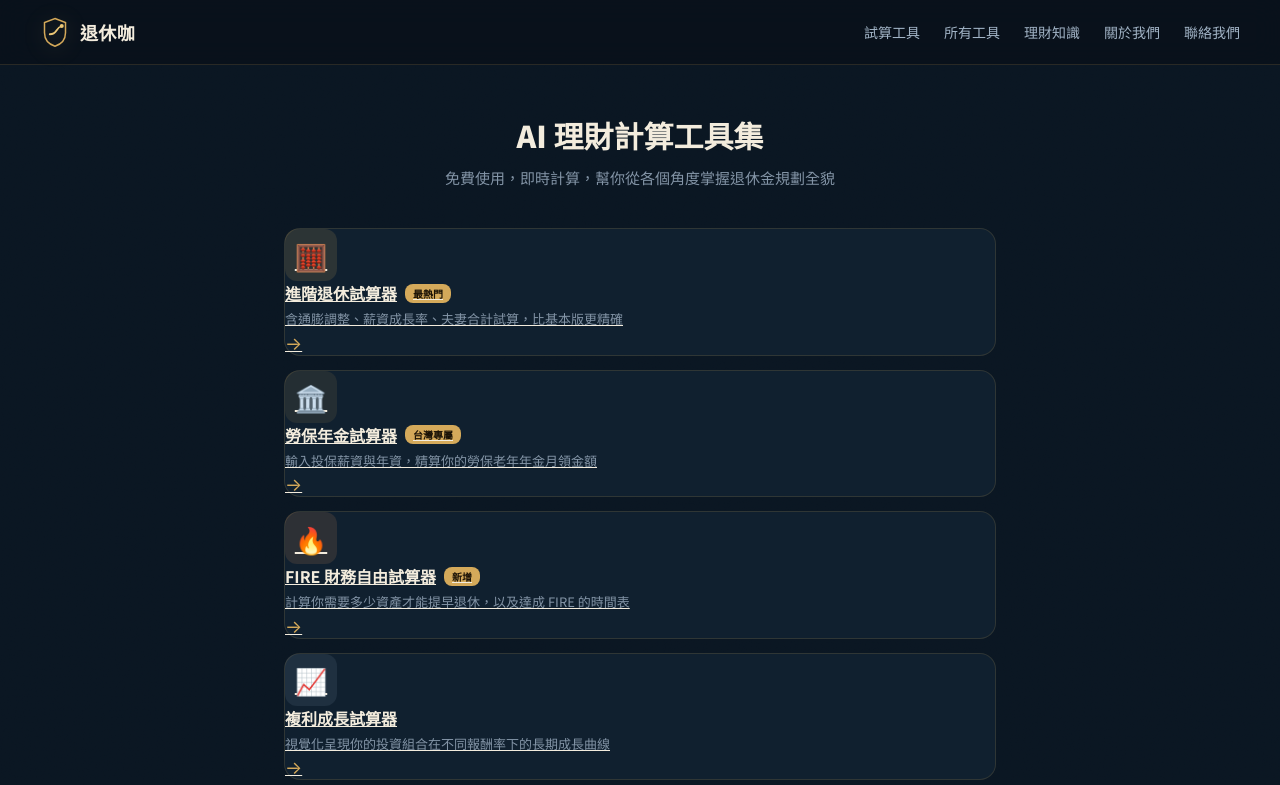
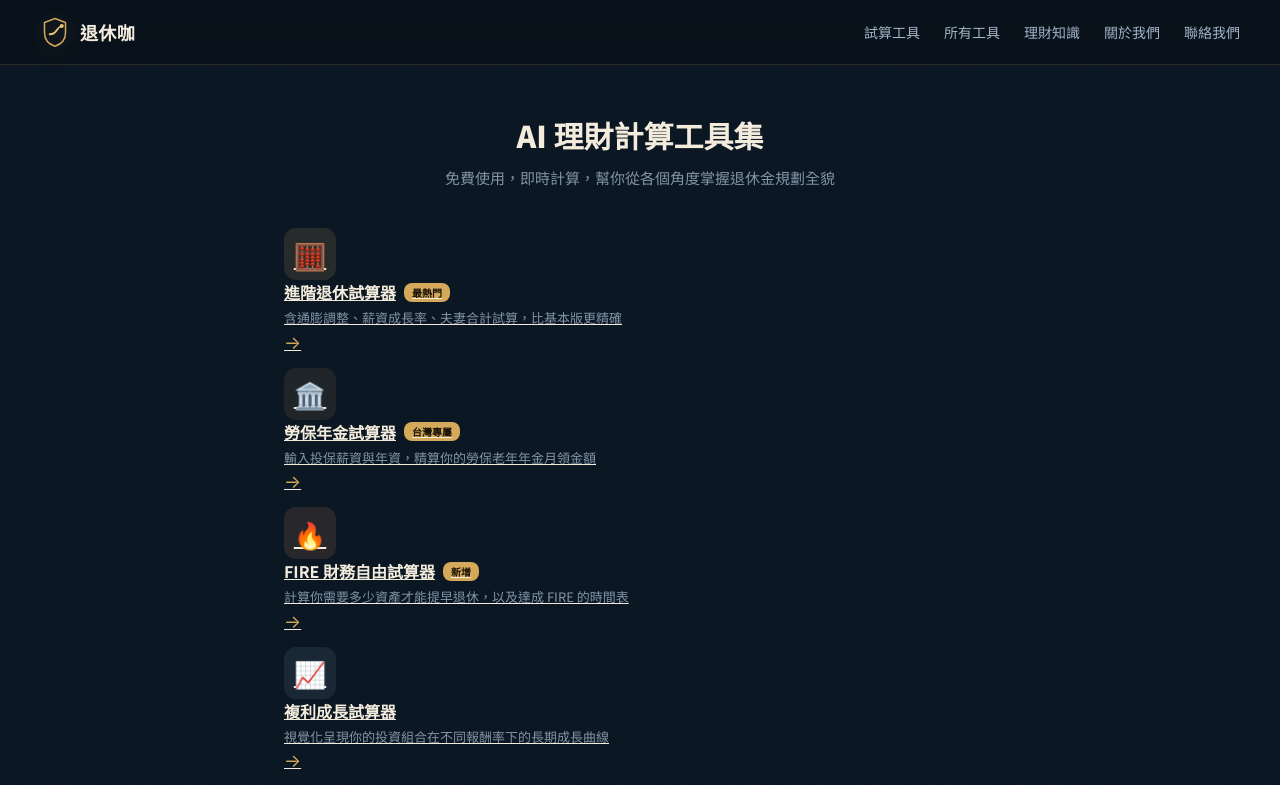
Before and after one commit to kevin806161-stack/retirement-planner, a Next.js app: page /tools in a window 1280 px wide. Shown: the top 785 px of the page. Built offline with nearby package versions, Linux system fonts and the light colour scheme.

Commit message:
Add files via upload

```diff
--- a/styles/globals.css
+++ b/styles/globals.css
@@ -160,7 +160,9 @@ a { color: inherit; }
 .site-footer a:hover { color: var(--gold); }
 
 /* ---------------- SHARED HELPERS (tool pages / articles) ---------------- */
-.card, .tool-card, .panel {
+/* 注意：.tool-card 的完整樣式（flex排列、padding等）由各頁面自己的 <style jsx> 定義，
+   這裡不重複定義排版屬性，只保留最基礎的 fallback，避免全域規則與頁面 scoped 樣式衝突 */
+.panel {
   background: var(--panel); border: 1px solid var(--line);
   border-radius: 16px;
 }
```
